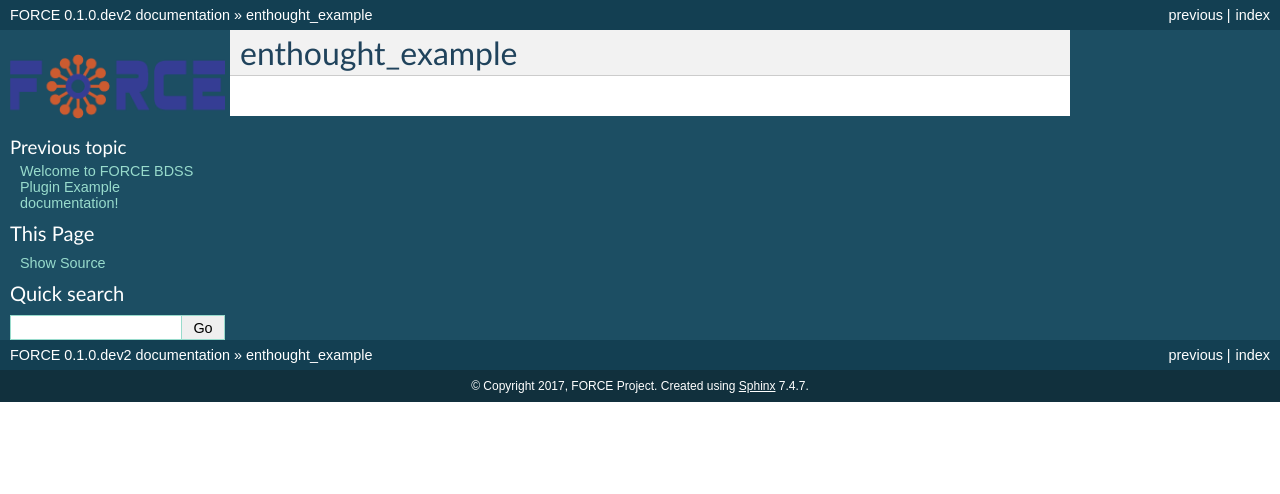
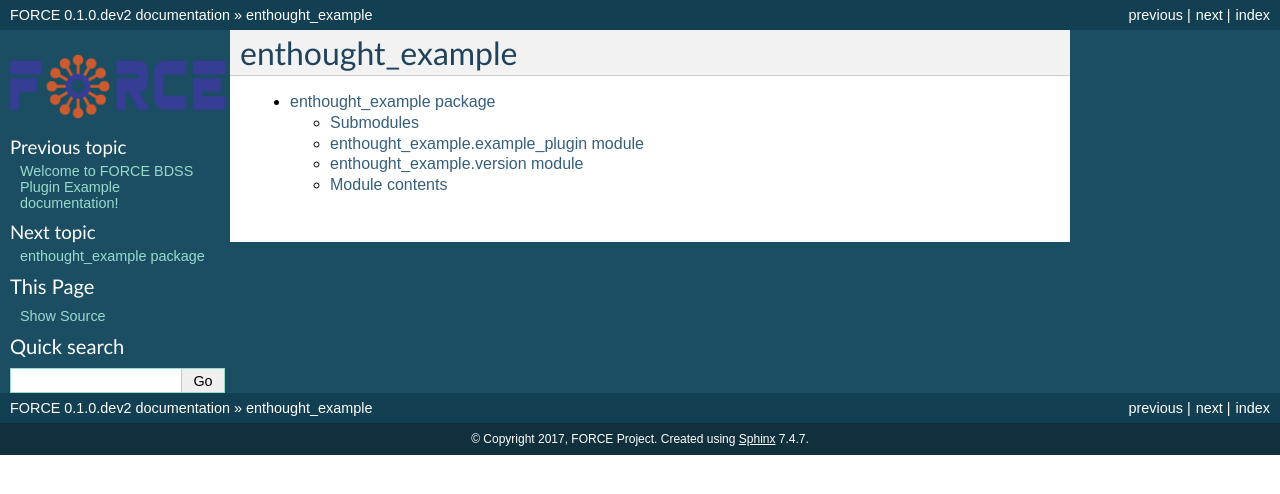
Before and after one commit to force-h2020/force-bdss-plugin-enthought-example, a Sphinx documentation site: the page built from doc/source/api/modules.rst, in a window 1280 px wide. Shown: the top 494 px of the page. Built offline with Sphinx 7.4.7, drawn with Linux system fonts in a browser that asks for light colours; the version number is read from the project's files by our own code.

Commit message:
Added main module to check if still working

```diff
--- a/doc/source/api/modules.rst
+++ b/doc/source/api/modules.rst
@@ -1,2 +1,7 @@
 enthought_example
 =================
+
+.. toctree::
+   :maxdepth: 4
+
+   enthought_example
```
Also changed, not shown: doc/source/api/enthought_example.rst (added, +30 -0 lines).
